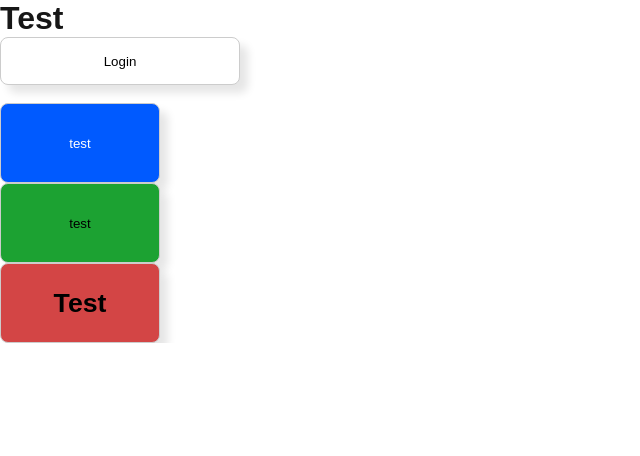
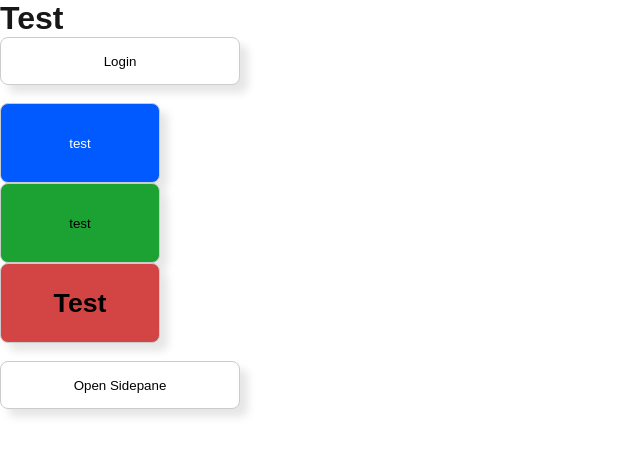
Before and after one commit to justusbruegmann/stechuhr, a Next.js app: page /ctest in a window 1280 px wide. Shown: the top 456 px of the page, without its empty margins (0-640 px from the left). Built offline with nearby package versions, Linux system fonts and the light colour scheme.

Commit message:
Add usage example to ctest

```diff
--- a/src/pages/ctest.tsx
+++ b/src/pages/ctest.tsx
@@ -1,6 +1,10 @@
 import Button from "@/components/Button";
+import { useSidepane } from "@/contexts/SidepaneContext";
 
 export default function Ctest() {
+
+    const { showSidepane, hideSidepane } = useSidepane();
+
     return (
         <>
             <h1>Test</h1>
@@ -8,7 +12,19 @@ export default function Ctest() {
             <br/>
             <Button label={"test"} type={"accent"} height={5} width={10}/>
             <Button label={"test"} type={"success"} height={5} width={10}/>
-            <Button label={<h1 style={{ color: '#000' }}> Test</h1>} type={"error"} height={5} width={10}/>
+            <Button label={<h1 style={{color: '#000'}}> Test</h1>} type={"error"} height={5} width={10}/>
+            <br/>
+            <Button label={"Open Sidepane"} type={"primary"} height={3} width={15}
+                    onClick={() =>
+                        showSidepane(
+                            <div>
+                                Ich bin ein Content!
+                            </div>
+                        )
+                    }/>
+            <br/>
+
         </>
-    );
+)
+    ;
 }
```
